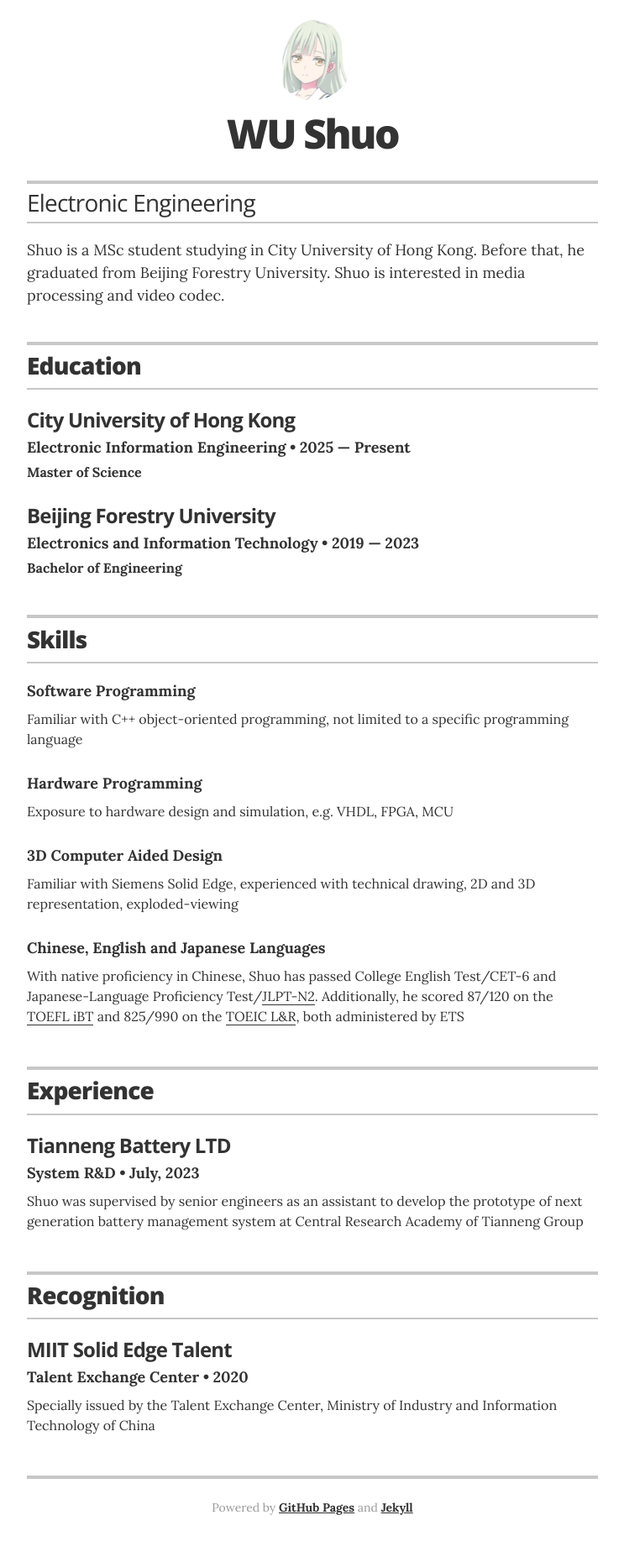
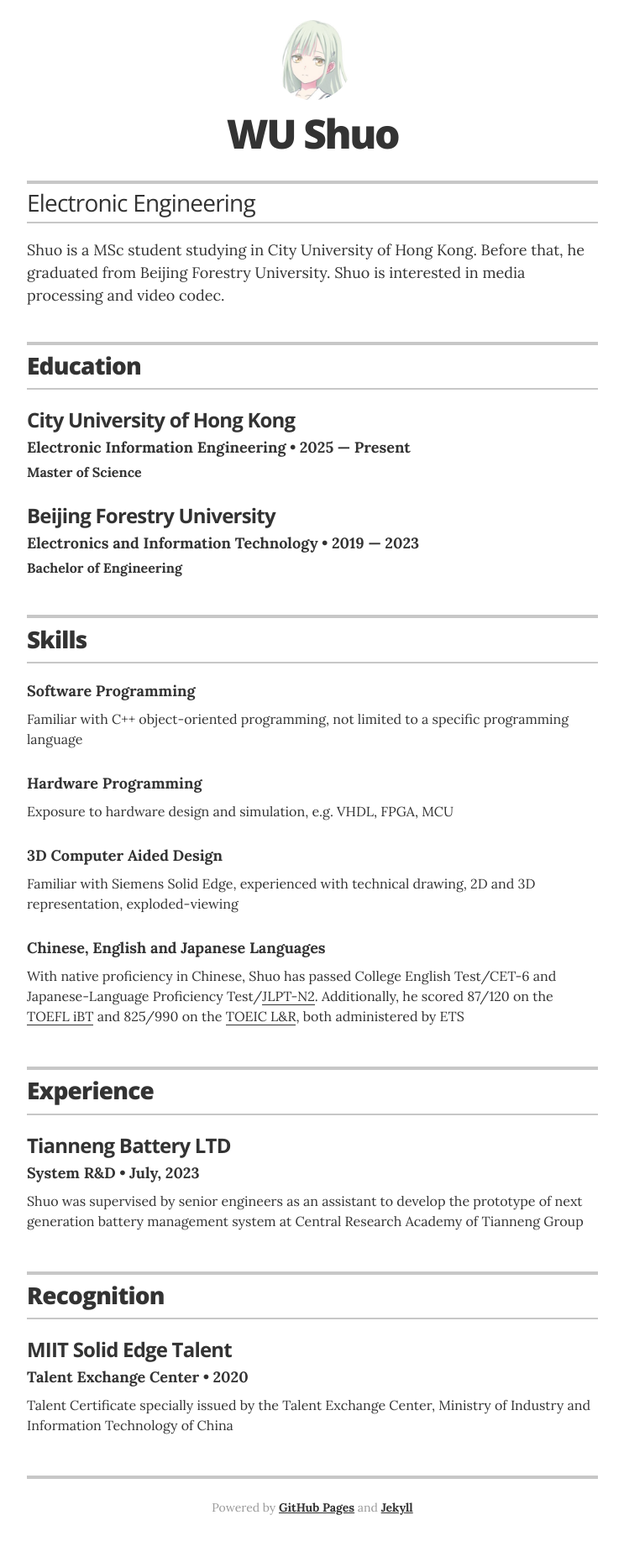
Before and after one commit to d3vzahvv/cv, a Jekyll site: the page built from index.html, in a window 1280 px wide. Shown: the whole page at 84% size, without its empty margins (268-1011 px from the left). Built offline with Jekyll 4.4.1, drawn with Linux system fonts in a browser that asks for light colours.

Commit message:
add details of recognitions

```diff
--- a/_data/recognitions.yml
+++ b/_data/recognitions.yml
@@ -2,4 +2,4 @@
 - award: MIIT Solid Edge Talent
   organization: Talent Exchange Center
   year: 2020
-  summary: Specially issued by the Talent Exchange Center, Ministry of Industry and Information Technology of China
+  summary: Talent Certificate specially issued by the Talent Exchange Center, Ministry of Industry and Information Technology of China
```
